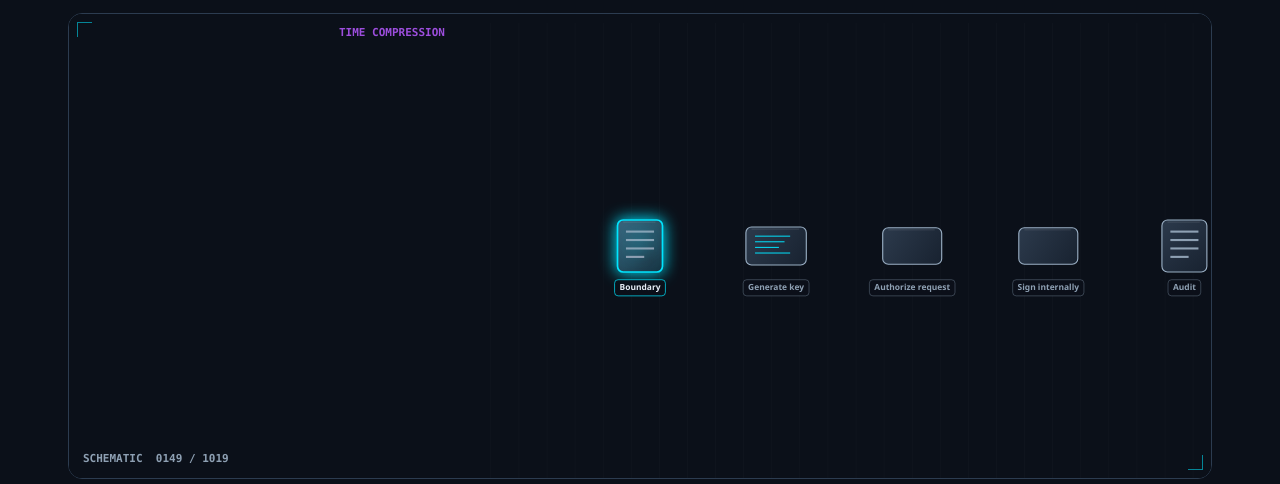
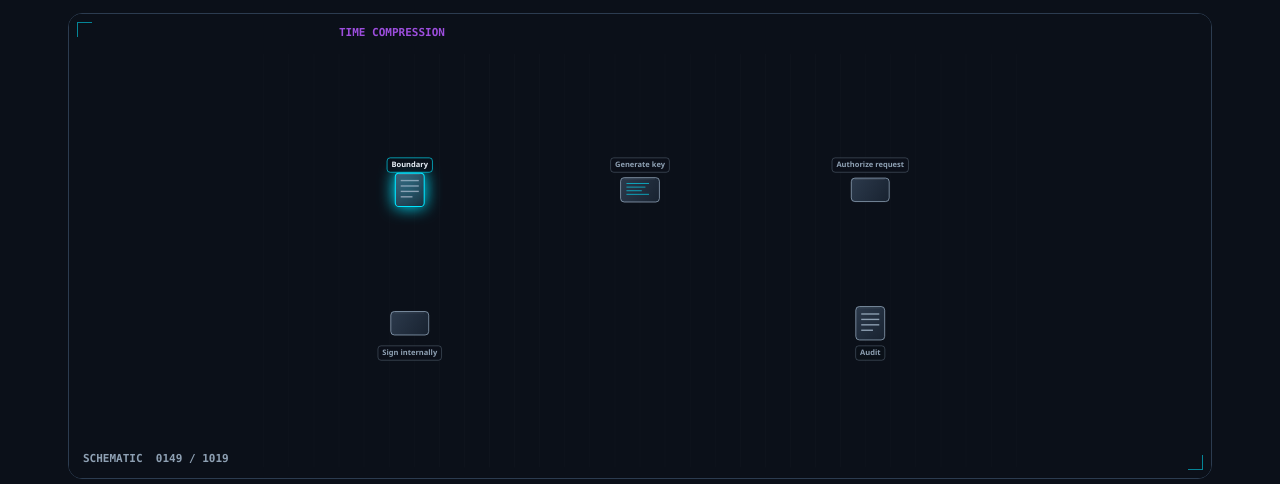
Before and after one commit to mizcausevic-dev/hardware-security-module-explainer, a plain HTML site: page index.html in a window 1280 px wide. Shown: the part 310-794 px from the top of the page. Drawn offline with Linux system fonts and the light colour scheme.

Commit message:
Spread schematic parts so labels no longer overlap.

```diff
--- a/engine.js
+++ b/engine.js
@@ -1141,15 +1141,7 @@
     }
     var a = cen(prev);
     var b = cen(nodes);
-    var e = si === 0 ? smooth(Math.min(1, local / 0.45)) : smooth(Math.min(1, local / 0.32));
-    var z1 = si === 4 ? 1.02 : 1.12;
-    var z0 = si === 0 ? 1.0 : 1.06;
-    return {
-      x: a.x + (b.x - a.x) * e,
-      y: a.y + (b.y - a.y) * e,
-      z: z0 + (z1 - z0) * e,
-      si: si
-    };
+    return { x: 0.5, y: 0.48, z: 1, si: si };
   }
 
   function drawSilhouette(ctx, kind) {
@@ -1195,15 +1187,17 @@
 
   function drawLabel(ctx, node, p, on) {
     ctx.font = "600 12px ui-sans-serif, Segoe UI, sans-serif";
-    var lines = wrap(ctx, node.label, 148);
+    var lines = wrap(ctx, node.label, 128);
     var w = 0;
     var i;
     for (i = 0; i < lines.length; i++) w = Math.max(w, ctx.measureText(lines[i]).width);
-    w = Math.min(156, w + 14);
+    w = Math.min(136, w + 14);
     var h = lines.length * 15 + 8;
+    var above = node.y < 0.45;
     var lx = p.x - w / 2;
-    var ly = p.y + 48;
-    if (ly + h > 680) ly = p.y - 48 - h;
+    var ly = above ? p.y - 28 - h : p.y + 36;
+    if (lx < 28) lx = 28;
+    if (lx + w > 1172) lx = 1172 - w;
     ctx.fillStyle = "rgba(11,16,25,.86)";
     roundRect(ctx, lx, ly, w, h, 5);
     ctx.fill();
@@ -1257,6 +1251,7 @@
     var accent = roleColor(node.role);
     ctx.save();
     ctx.translate(p.x, p.y);
+    ctx.scale(0.72, 0.72);
     if (on) {
       ctx.shadowColor = accent;
       ctx.shadowBlur = 16;
```
Also changed, not shown: index.html (+1 -1 lines), scene.json (+10 -10 lines).
